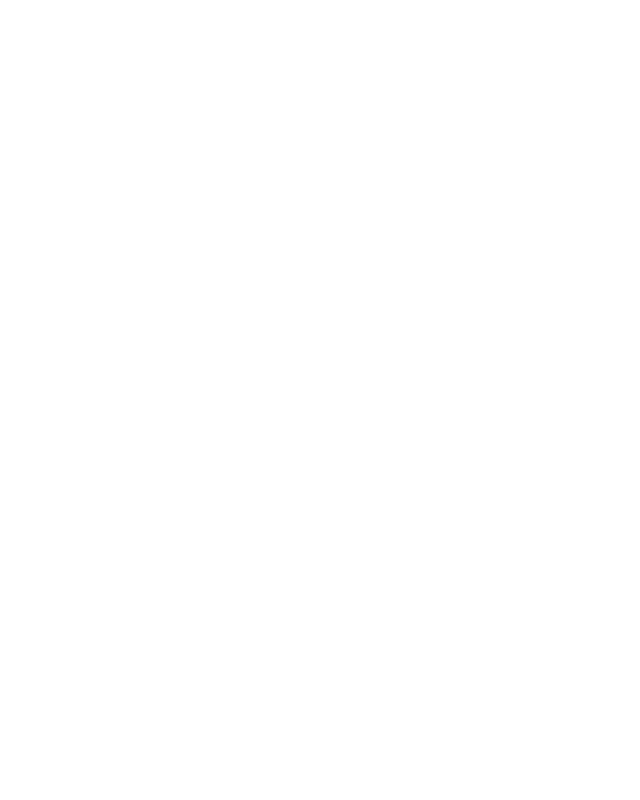
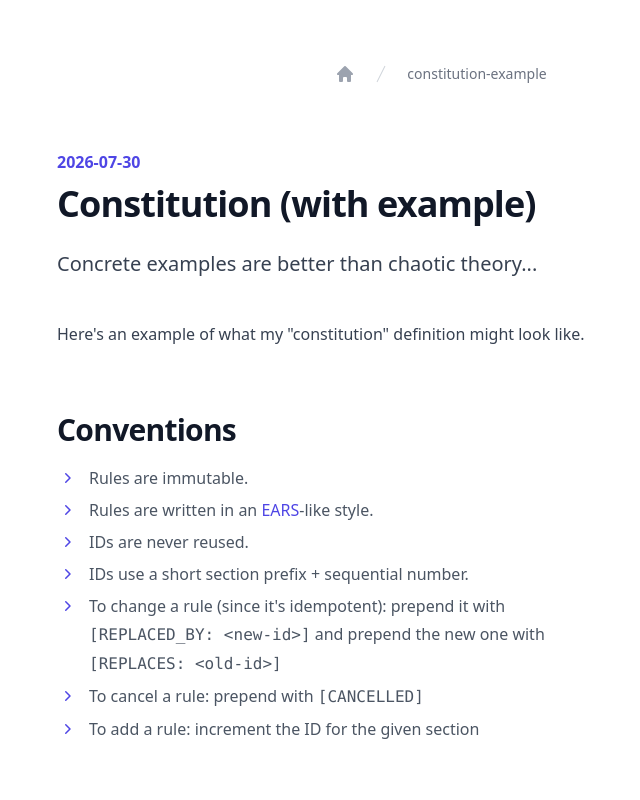
Before and after one commit to Burwin/blog, a Nuxt app: page /posts/constitution-example in a window 1280 px wide. Before the commit this address had no page. Shown: the top 800 px of the page, without its empty margins (199-839 px from the left). Built offline with nearby package versions, Linux system fonts and the light colour scheme.

Commit message:
public constitution-example

```diff
--- /dev/null
+++ b/pages/posts/constitution-example.vue
@@ -0,0 +1,30 @@
+<!-- GENERATED FROM content/posts/constitution-example.md — DO NOT EDIT -->
+<script setup lang="ts">
+import { addHours } from 'date-fns';
+const post = {
+  date: "2026-07-30",
+  title: "Constitution (with example)",
+  excerpt: "Concrete examples are better than chaotic theory...",
+};
+</script>
+
+<template>
+  <BlogPost
+    :date="addHours(new Date(post.date), 12)"
+    :title="post.title"
+    :excerpt="post.excerpt"
+  >
+    <ElementsBp>Here's an example of what my &quot;constitution&quot; definition might look like.</ElementsBp><ElementsBh2>Conventions</ElementsBh2><ElementsBol><ElementsBli>Rules are immutable.</ElementsBli><ElementsBli>Rules are written in an <ElementsBa href="https://en.wikipedia.org/wiki/Easy_Approach_to_Requirements_Syntax">EARS</ElementsBa>-like style.</ElementsBli><ElementsBli>IDs are never reused.</ElementsBli><ElementsBli>IDs use a short section prefix + sequential number.</ElementsBli><ElementsBli>To change a rule (since it's idempotent): prepend it with <code>[REPLACED_BY: &lt;new-id&gt;]</code> and prepend the new one with <code>[REPLACES: &lt;old-id&gt;]</code></ElementsBli><ElementsBli>To cancel a rule: prepend with <code>[CANCELLED]</code></ElementsBli><ElementsBli>To add a rule: increment the ID for the given section</ElementsBli></ElementsBol><ElementsBh2>Example</ElementsBh2><pre class="bg-gray-100 p-4 overflow-auto"><code>
+    ## Authentication
+
+    AUTH-1: WHEN a user submits valid credentials, the system shall redirect them to the dashboard.
+    AUTH-2: WHEN a user submits invalid credentials, the system shall display the message “Invalid email or password.”
+
+    ## Reporting
+
+    REP-1: The system shall generate the monthly summary report in under 3 seconds for datasets up to 50,000 rows.
+    REP-2 [REPLACED_BY: REP-3]: The export button shall produce a CSV file.
+    REP-3 [REPLACES: REP-2]: The export button shall produce an Excel (.xlsx) file.
+    </code></pre><ElementsBp>Thoughts?</ElementsBp>
+  </BlogPost>
+</template>
--- a/posts.json
+++ b/posts.json
@@ -1,4 +1,11 @@
 [
+  {
+    "date": "2026-07-30T12:00:00.000Z",
+    "title": "Constitution (with example)",
+    "description": "Concrete examples are better than chaotic theory...",
+    "href": "posts/constitution-example",
+    "id": "constitution-example"
+  },
   {
     "date": "2026-07-29T12:00:00.000Z",
     "title": "Constitution",
```
Also changed, not shown: content/posts/constitution-example.md (added, +35 -0 lines).
